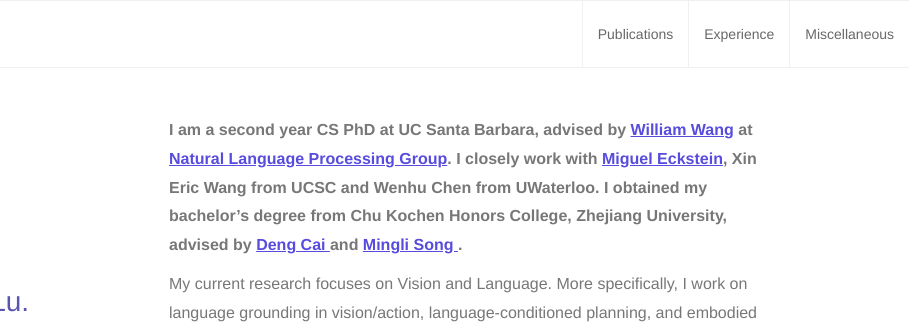
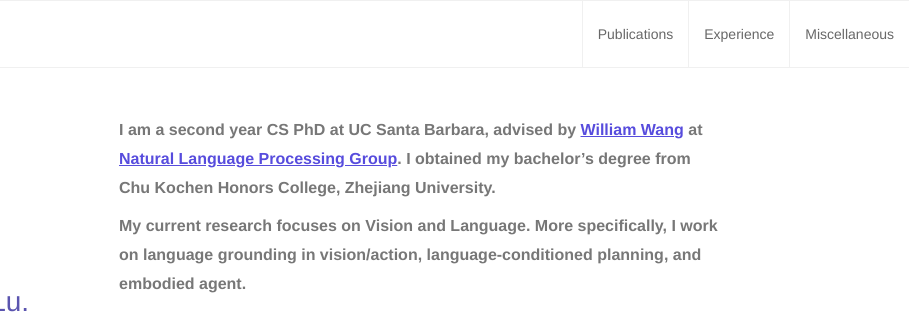
Before and after one commit to YujieLu10/YujieLu10.github.io, a plain HTML site: page index.html in a window 1280 px wide. Shown: the top 330 px of the page, 371-1280 px from the left. Drawn offline with nearby package versions, Linux system fonts and the light colour scheme.

Commit message:
Update index.html

```diff
--- a/index.html
+++ b/index.html
@@ -182,7 +182,10 @@
         </div>
         <div class="hero-right">
 
-                <p><strong>I am a second year CS PhD at UC Santa Barbara, advised by <a href="https://sites.cs.ucsb.edu/~william/">William Wang</a> at <a href="http://nlp.cs.ucsb.edu/index.html">Natural Language Processing Group</a>. I closely work with <a href="https://psych.ucsb.edu/people/faculty/miguel-eckstein">Miguel Eckstein</a>, Xin Eric Wang from UCSC and Wenhu Chen from UWaterloo. I obtained my bachelor&rsquo;s degree from Chu Kochen Honors College, Zhejiang University, advised by <a href="http://www.cad.zju.edu.cn/home/dengcai/"> Deng Cai </a> and <a href="https://vipazoo.cn/people/songmingli.html"> Mingli Song </a>.</strong></p>
+                <p><strong>I am a second year CS PhD at UC Santa Barbara, advised by <a href="https://sites.cs.ucsb.edu/~william/">William Wang</a> at <a href="http://nlp.cs.ucsb.edu/index.html">Natural Language Processing Group</a>.
+<!-- I closely work with <a href="https://psych.ucsb.edu/people/faculty/miguel-eckstein">Miguel Eckstein</a>, Xin Eric Wang from UCSC and Wenhu Chen from UWaterloo. -->
+			I obtained my bachelor&rsquo;s degree from Chu Kochen Honors College, Zhejiang University.
+<!-- 			advised by <a href="http://www.cad.zju.edu.cn/home/dengcai/"> Deng Cai </a> and <a href="https://vipazoo.cn/people/songmingli.html"> Mingli Song </a>.</strong></p> -->
 
                 <p>My current research focuses on Vision and Language. More specifically, I work on language grounding in vision/action, language-conditioned planning, and embodied agent. </p>
         </div>
@@ -576,7 +579,7 @@
                 <p class="info">
                     <i>The Web Conference (WWW), 2022</i>
             <a target="_blank" href="https://dl.acm.org/doi/pdf/10.1145/3485447.3512094"><button type="button" class="btn btn-success btn-xs">Paper</button></a>
-		    <!-- <a href="https://dl.acm.org/doi/pdf/10.1145/3485447.3512094">[paper]</a> -->
+		    <a target="_blank" href="https://github.com/DeerSheep0314/Re4-Learning-to-Re-contrast-Re-attend-Re-construct-for-Multi-interest-Recommendation"><button type="button" class="btn btn-info btn-xs">Code</button></a>
                 </p>
             </div>
     </div>
```
